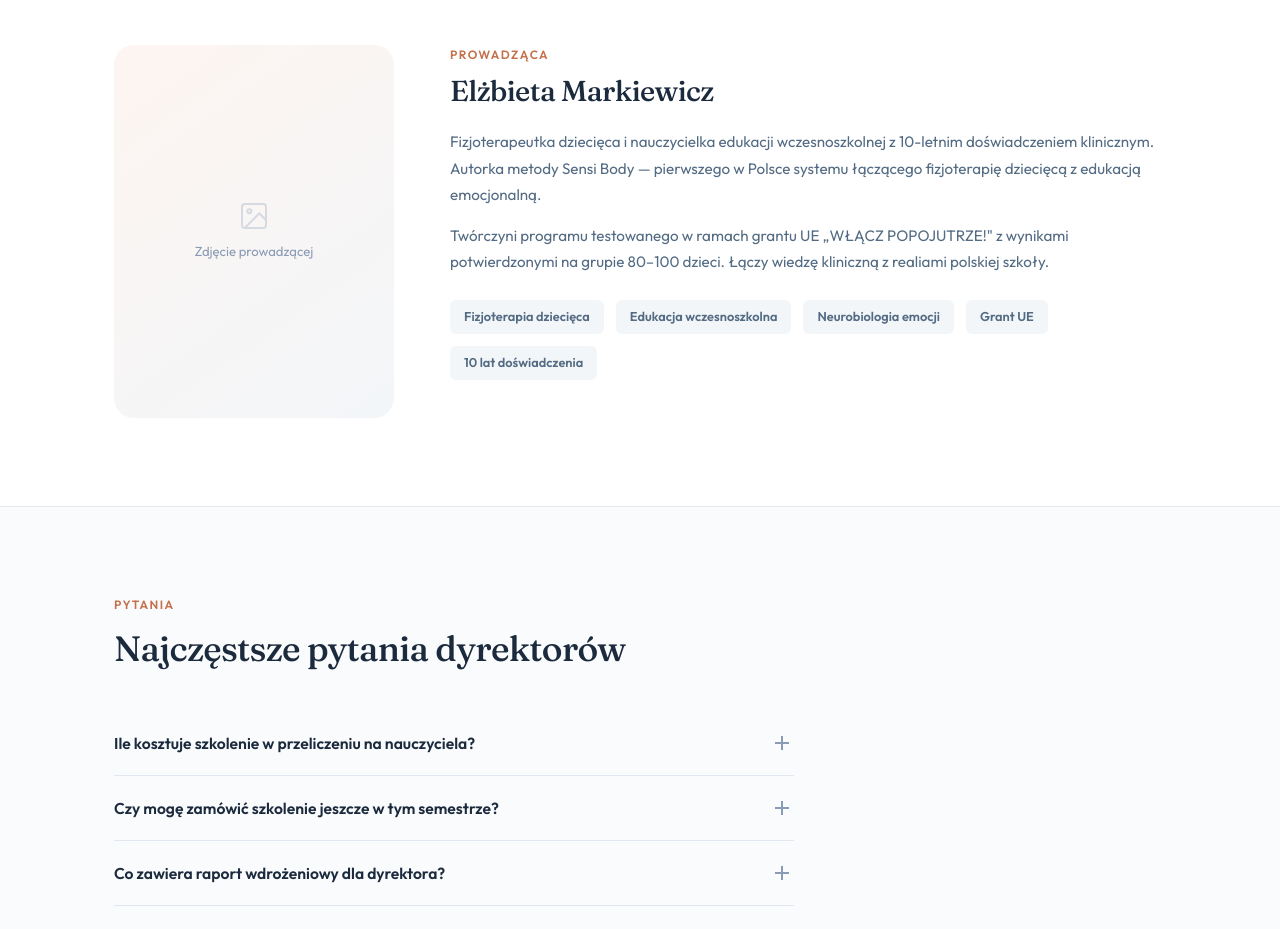
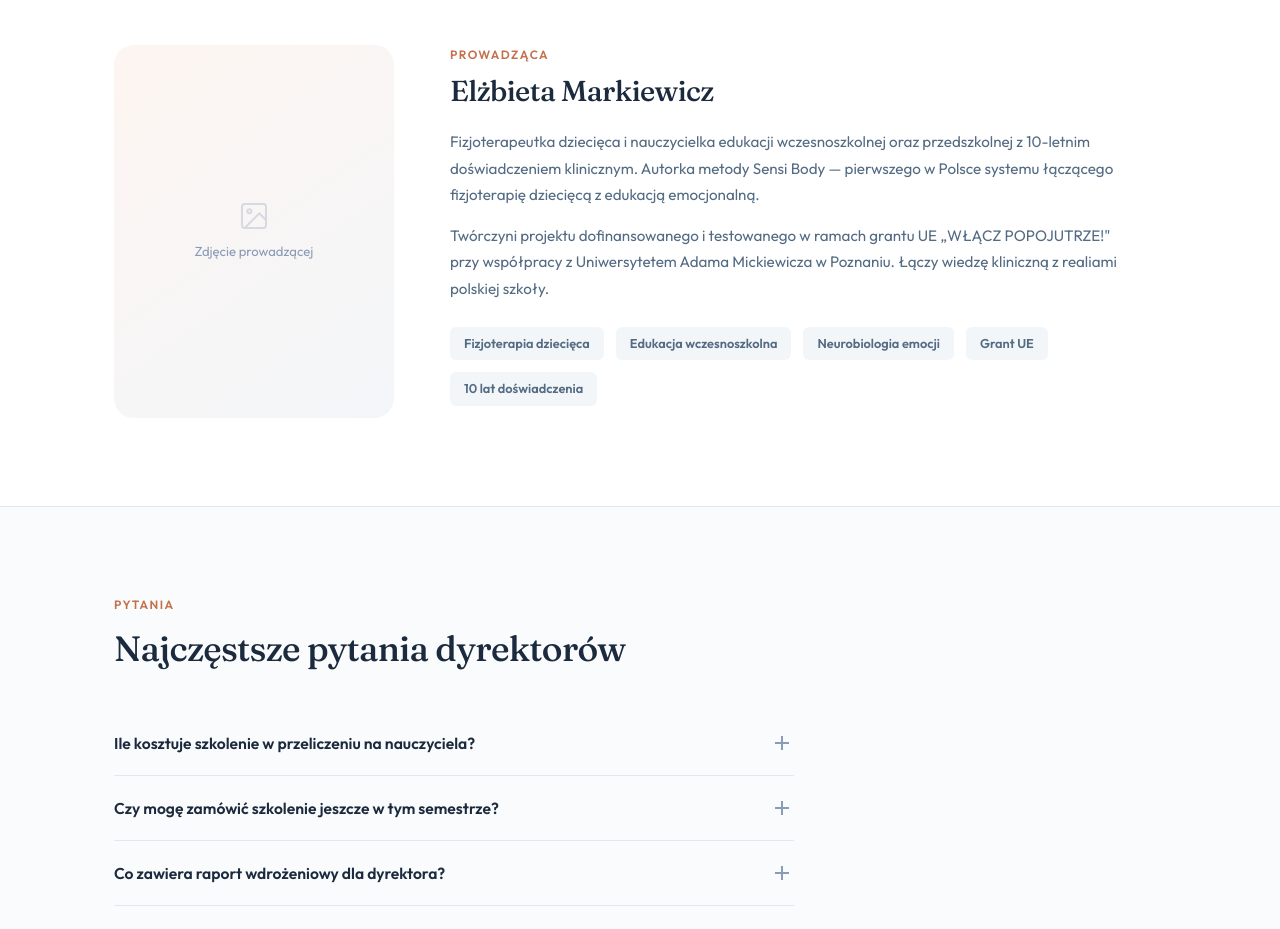
Before and after one commit to sentioflow/warsztaty-, a plain HTML site: page index.html in a window 1280 px wide. Shown: the part 5380-6309 px from the top of the page. Drawn offline with Linux system fonts and the light colour scheme.

Commit message:
Update index.html

```diff
--- a/index.html
+++ b/index.html
@@ -1176,10 +1176,10 @@
         <div class="section-eyebrow">Prowadząca</div>
         <h2 class="about-title">Elżbieta Markiewicz</h2>
         <p class="about-text">
-          Fizjoterapeutka dziecięca i&nbsp;nauczycielka edukacji wczesnoszkolnej z&nbsp;10-letnim doświadczeniem klinicznym. Autorka metody Sensi Body — pierwszego w&nbsp;Polsce systemu łączącego fizjoterapię dziecięcą z&nbsp;edukacją emocjonalną.
+          Fizjoterapeutka dziecięca i&nbsp;nauczycielka edukacji wczesnoszkolnej oraz przedszkolnej z&nbsp;10-letnim doświadczeniem klinicznym. Autorka metody Sensi Body — pierwszego w&nbsp;Polsce systemu łączącego fizjoterapię dziecięcą z&nbsp;edukacją emocjonalną.
         </p>
         <p class="about-text">
-          Twórczyni programu testowanego w ramach grantu UE „WŁĄCZ POPOJUTRZE!" z&nbsp;wynikami potwierdzonymi na grupie 80–100 dzieci. Łączy wiedzę kliniczną z&nbsp;realiami polskiej szkoły.
+          Twórczyni projektu dofinansowanego i testowanego w ramach grantu UE „WŁĄCZ POPOJUTRZE!" przy&nbsp;współpracy z Uniwersytetem Adama Mickiewicza w Poznaniu. Łączy wiedzę kliniczną z&nbsp;realiami polskiej szkoły.
         </p>
         <div class="about-credentials">
           <div class="about-cred">Fizjoterapia dziecięca</div>
```
